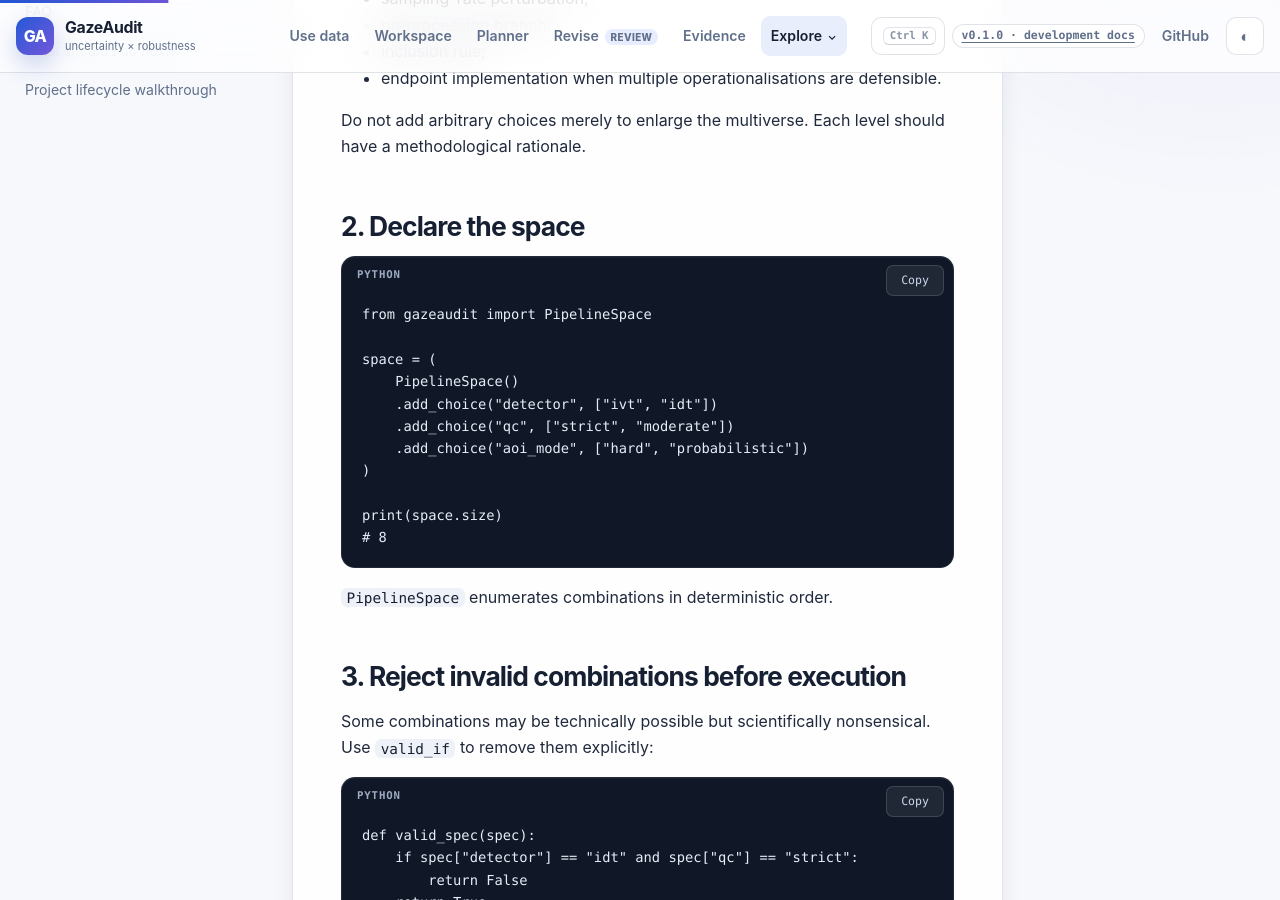
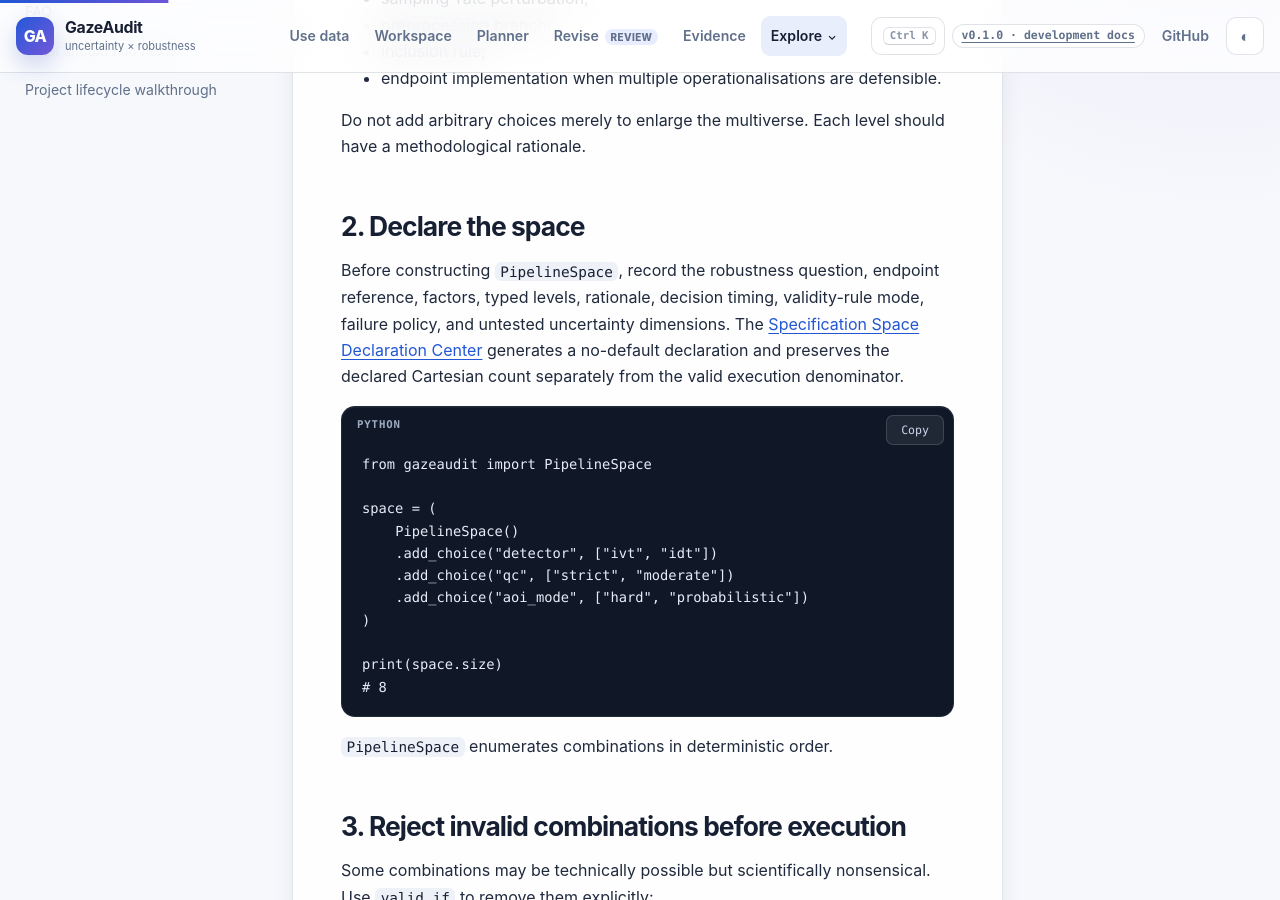
Before and after one commit to stefanosbalaskas/GazeAudit, a Jekyll site: the page built from docs/guides/specification-space.md, in a window 1280 px wide and 900 px high, scrolled down 785 px. Built offline with Jekyll 4.4.1, drawn with Linux system fonts in a browser that asks for light colours.

Commit message:
docs: connect specification guide to declaration center

````diff
--- a/docs/guides/specification-space.md
+++ b/docs/guides/specification-space.md
@@ -24,6 +24,8 @@ Examples include:
 Do not add arbitrary choices merely to enlarge the multiverse. Each level should have a methodological rationale.
 
 ## 2. Declare the space
+
+Before constructing `PipelineSpace`, record the robustness question, endpoint reference, factors, typed levels, rationale, decision timing, validity-rule mode, failure policy, and untested uncertainty dimensions. The [Specification Space Declaration Center]({{ '/docs/specification-declaration/' | relative_url }}) generates a no-default declaration and preserves the declared Cartesian count separately from the valid execution denominator.
 
 ```python
 from gazeaudit import PipelineSpace
````
